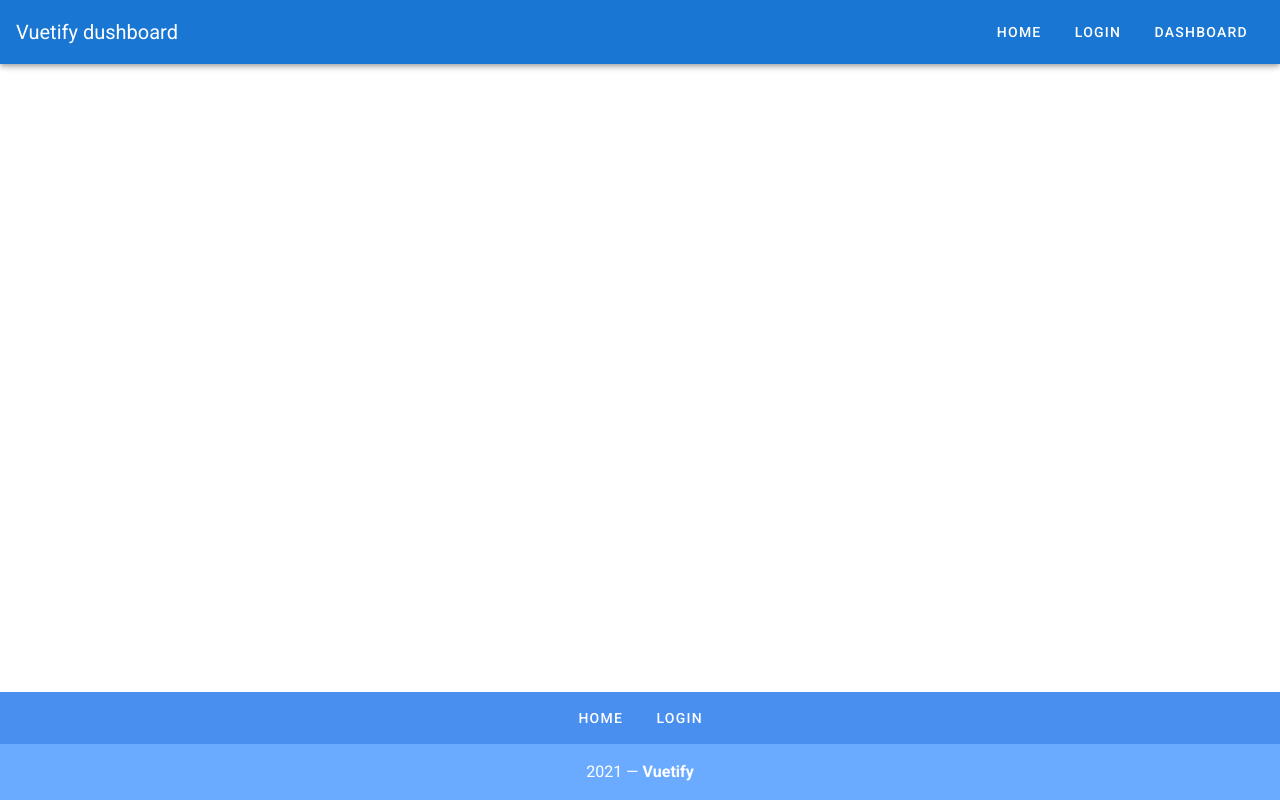
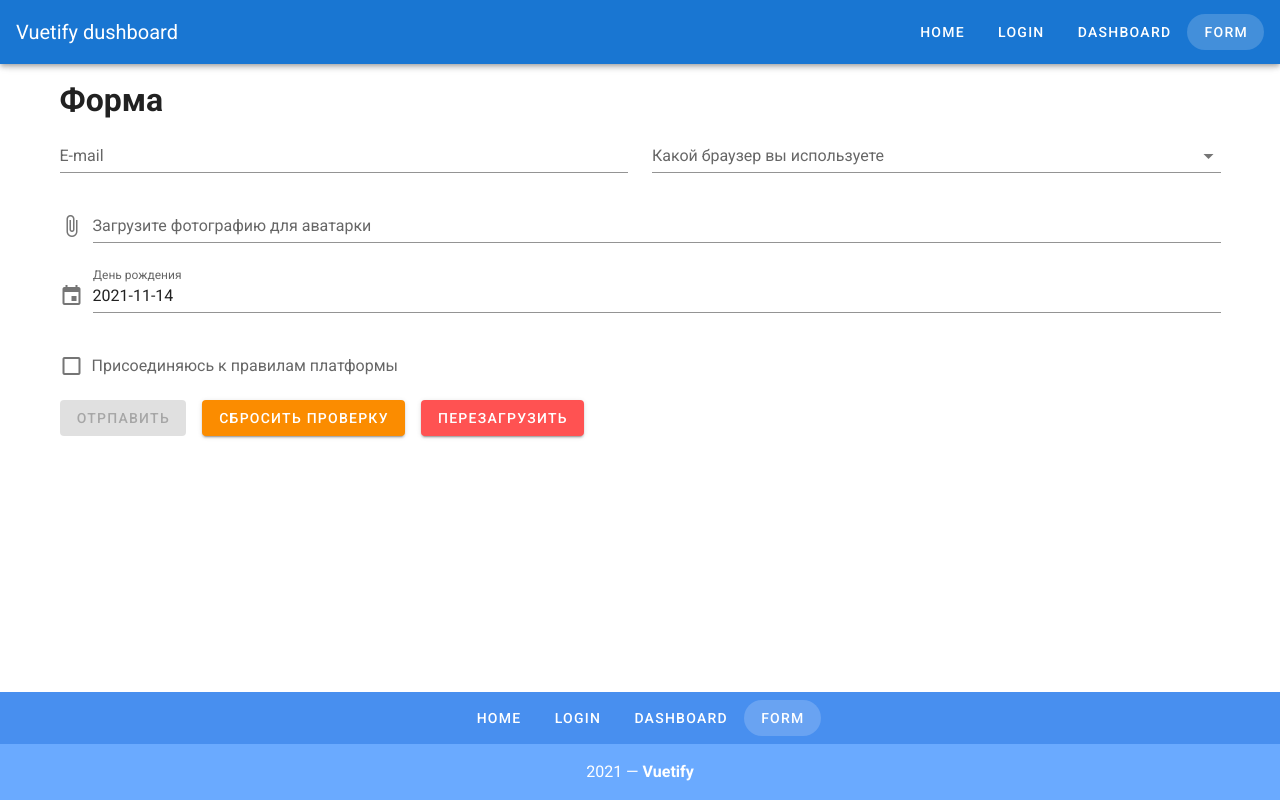
Before and after one commit to vimagik/VuetifyVM, a Nuxt app: page /form in a window 1280 px wide. Built offline with nearby package versions, Linux system fonts and the light colour scheme.

Commit message:
Lesson ended course

```diff
--- a/components/MyBarr.vue
+++ b/components/MyBarr.vue
@@ -1,21 +1,21 @@
 <template>
   <v-app-bar app color="primary" dark>
     <v-toolbar-title>Vuetify dushboard</v-toolbar-title>
-    <v-spacer/>
-    <v-btn text rounded to="/">
-      Home
-    </v-btn>
-    <v-btn text rounded :to="{name: 'login'}">
-      Login
-    </v-btn>
-    <v-btn text rounded :to="{name: 'dashboard'}">
-      Dashboard
+    <v-spacer />
+    <v-btn v-for="link in links" :key="link.name" text rounded :to="link.page">
+      {{ link.name }}
     </v-btn>
   </v-app-bar>
 </template>
 
 <script>
 export default {
-  name: 'MyBarr'
+  name: 'MyBarr',
+  props: {
+    links: {
+      type: Array,
+      required: true
+    }
+  }
 }
 </script>
--- a/components/MyFooter.vue
+++ b/components/MyFooter.vue
@@ -32,12 +32,10 @@
 <script>
 export default {
   name: 'Myfooter',
-  data () {
-    return {
-      links: [
-        { name: 'Home', page: '/' },
-        { name: 'Login', page: { name: 'login' } }
-      ]
+  props: {
+    links: {
+      type: Array,
+      required: true
     }
   }
 }
--- a/layouts/default.vue
+++ b/layouts/default.vue
@@ -1,10 +1,10 @@
 <template>
   <v-app>
-    <my-barr />
+    <my-barr :links="links" />
     <v-main>
       <nuxt />
     </v-main>
-    <my-footer />
+    <my-footer :links="links" />
   </v-app>
 </template>
 
@@ -16,6 +16,16 @@ export default {
   components: {
     MyBarr,
     MyFooter
+  },
+  data () {
+    return {
+      links: [
+        { name: 'Home', page: '/' },
+        { name: 'Login', page: { name: 'login' } },
+        { name: 'Dashboard', page: { name: 'dashboard' } },
+        { name: 'Form', page: { name: 'form' } }
+      ]
+    }
   }
 }
 </script>
--- /dev/null
+++ b/pages/form.vue
@@ -0,0 +1,102 @@
+<template>
+  <v-container>
+    <v-row>
+      <v-col>
+        <h1>Форма</h1>
+        <v-form ref="signUpForm" v-model="formValidity">
+          <v-row>
+            <v-col cols="6">
+              <v-text-field v-model="email" label="E-mail" type="email" :rules="emailRules" />
+            </v-col>
+            <v-col cols="6">
+              <v-autocomplete v-model="browser" label="Какой браузер вы используете" :items="browserTypes" />
+            </v-col>
+          </v-row>
+          <v-file-input v-model="avatar" label="Загрузите фотографию для аватарки" />
+          <v-menu
+            v-model="menu2"
+            :close-on-content-click="false"
+            :nudge-right="40"
+            transition="scale-transition"
+            offset-y
+            min-width="auto"
+          >
+            <template #activator="{ on, attrs }">
+              <v-text-field
+                v-model="date"
+                label="День рождения"
+                prepend-icon="mdi-calendar"
+                readonly
+                v-bind="attrs"
+                v-on="on"
+              />
+            </template>
+            <v-date-picker
+              v-model="date"
+              @input="menu2 = false"
+            />
+          </v-menu>
+          <v-checkbox v-model="agreeToTerms" label="Присоединяюсь к правилам платформы" :rules="agreeToTermsRules" required />
+          <v-btn type="submit" color="primary" class="mr-4" :disabled="!formValidity">
+            Отрпавить
+          </v-btn>
+          <v-btn color="warning" class="mr-4" @click="resetValidation">
+            Сбросить проверку
+          </v-btn>
+          <v-btn color="error" @click="resetForm">
+            Перезагрузить
+          </v-btn>
+        </v-form>
+      </v-col>
+    </v-row>
+  </v-container>
+</template>
+
+<script>
+export default {
+  name: 'Form',
+  data () {
+    return {
+      email: '',
+      browser: '',
+      browserTypes: [
+        'Mozilla',
+        'Chrome',
+        'IE',
+        'Brave'
+      ],
+      avatar: null,
+      date: (new Date(Date.now() - (new Date()).getTimezoneOffset() * 60000)).toISOString().substr(0, 10),
+      menu2: false,
+      agreeToTerms: null,
+      agreeToTermsRules: [
+        value => !!value || 'Нужно в обязательном порядке согласиться с правилами'
+      ],
+      emailRules: [
+        value => value.indexOf('@') !== 0 || 'Email should have a username.',
+        value => value.includes('@') || 'Email should include an @ symbol.',
+        value =>
+          value.indexOf('.') - value.indexOf('@') > 1 ||
+        'Email should contain a valid domain.',
+        value => value.includes('.') || 'Email should include a period symbol.',
+        value =>
+          value.indexOf('.') <= value.length - 3 ||
+        'Email should contain a valid domain extension.'
+      ],
+      formValidity: false
+    }
+  },
+  methods: {
+    resetForm () {
+      this.$refs.signUpForm.reset()
+    },
+    resetValidation () {
+      this.$refs.signUpForm.resetValidation()
+    }
+  }
+}
+</script>
+
+<style scoped>
+
+</style>
```
